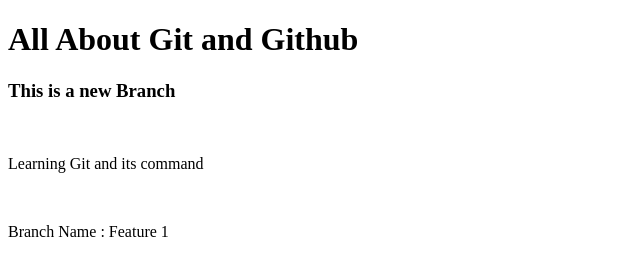
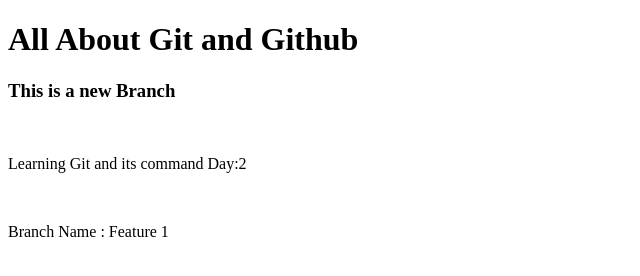
Before and after one commit to Utsuk7/open_source_utsuk, a plain HTML site: page index.html in a window 1280 px wide. Shown: the full height of the page, 0-640 px from the left. Drawn offline with Linux system fonts and the light colour scheme.

Commit message:
Addition of count of day

```diff
--- a/index.html
+++ b/index.html
@@ -9,7 +9,7 @@
 <body>
     <h3><b2>This is a new Branch</b2></h3>
     <br>
-    <p>Learning Git and its command</p>
+    <p>Learning Git and its command Day:2</p>
     <br>
     <p>Branch Name : Feature 1</p>
 
```
